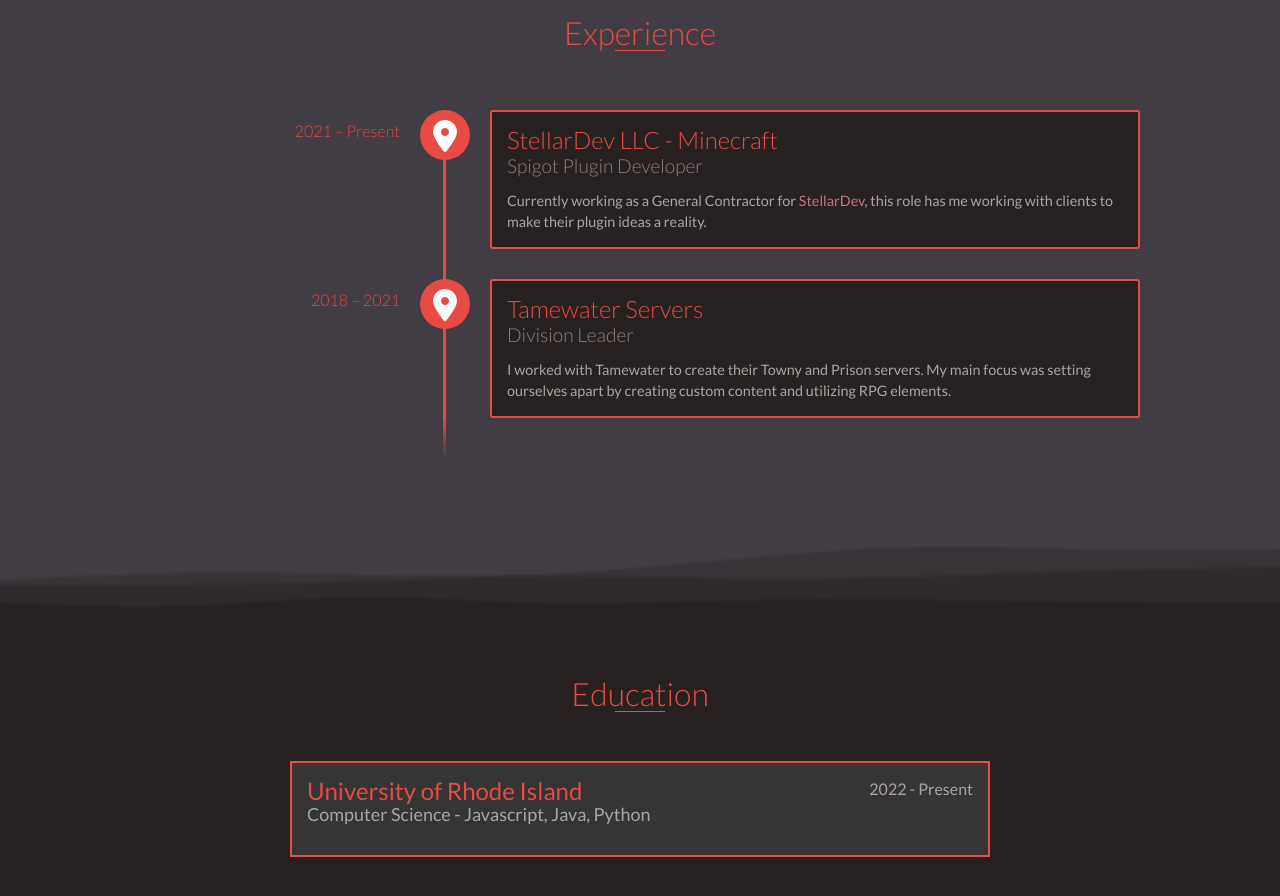
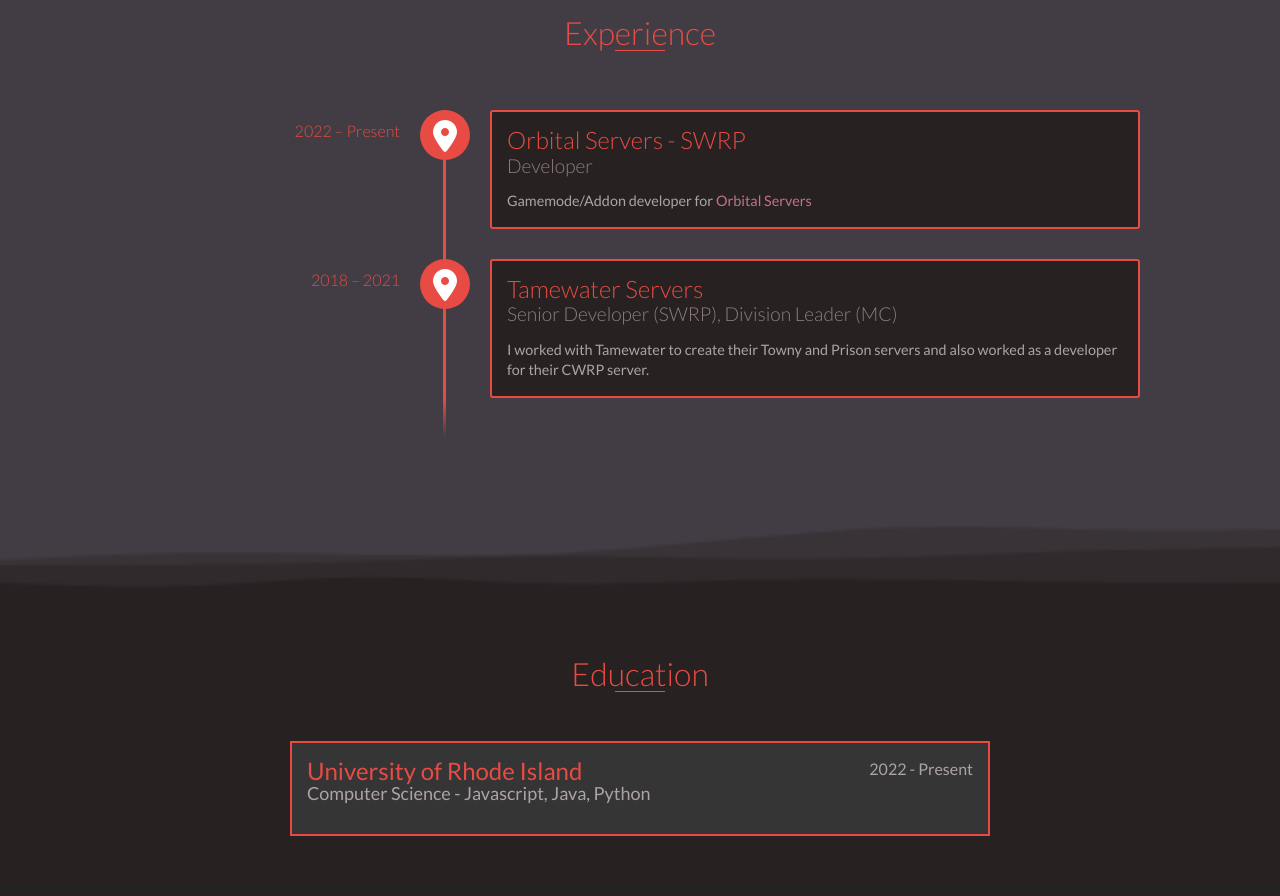
Before and after one commit to d3nosaur/d3nosaur.github.io, a website: page index.html in a window 1280 px wide. Shown: the part 1040-1936 px from the top of the page. Drawn offline with nearby package versions, Linux system fonts and the light colour scheme.

Commit message:
Update experience

```diff
--- a/index.html
+++ b/index.html
@@ -52,18 +52,18 @@
     <div id="experience" class="background-alt">
         <h2 class="heading">Experience</h2>
         <div id="experience-timeline">
-            <div data-date="2021 – Present" class="fadescroll">
-                <h3>StellarDev LLC - Minecraft</h3>
-                <h4>Spigot Plugin Developer</h4>
+            <div data-date="2022 – Present" class="fadescroll">
+                <h3>Orbital Servers - SWRP</h3>
+                <h4>Developer</h4>
                 <p>
-		    Currently working as a General Contractor for <a href="https://stellardev.org/">StellarDev</a>, this role has me working with clients to make their plugin ideas a reality.
+		    Gamemode/Addon developer for <a href="https://orbitalservers.gg/">Orbital Servers</a>
                 </p>
             </div>
             <div data-date="2018 – 2021" class="fadescroll">
                 <h3>Tamewater Servers</h3>
-                <h4>Division Leader</h4>
+                <h4>Senior Developer (SWRP), Division Leader (MC)</h4>
                 <p>
-		    I worked with Tamewater to create their Towny and Prison servers. My main focus was setting ourselves apart by creating custom content and utilizing RPG elements.
+		    I worked with Tamewater to create their Towny and Prison servers and also worked as a developer for their CWRP server.
                 </p>
             </div>
         </div>
```
